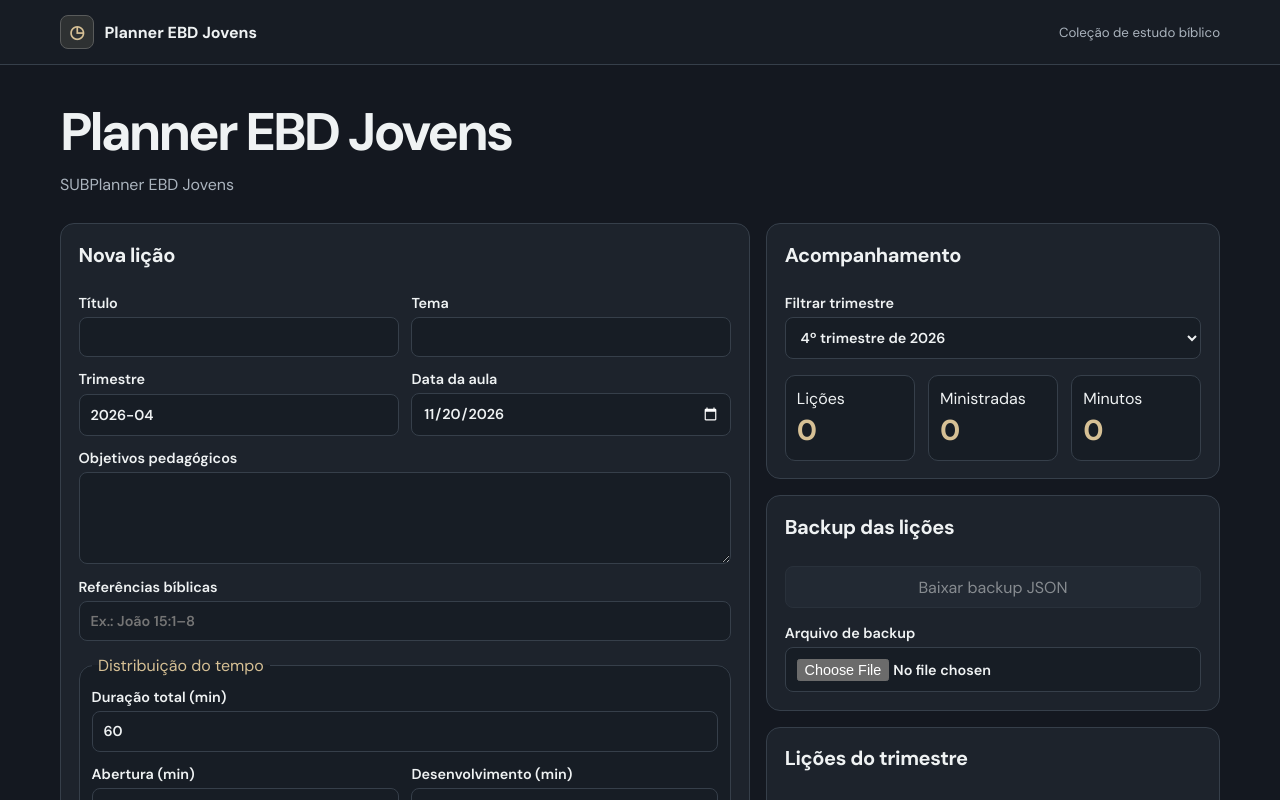
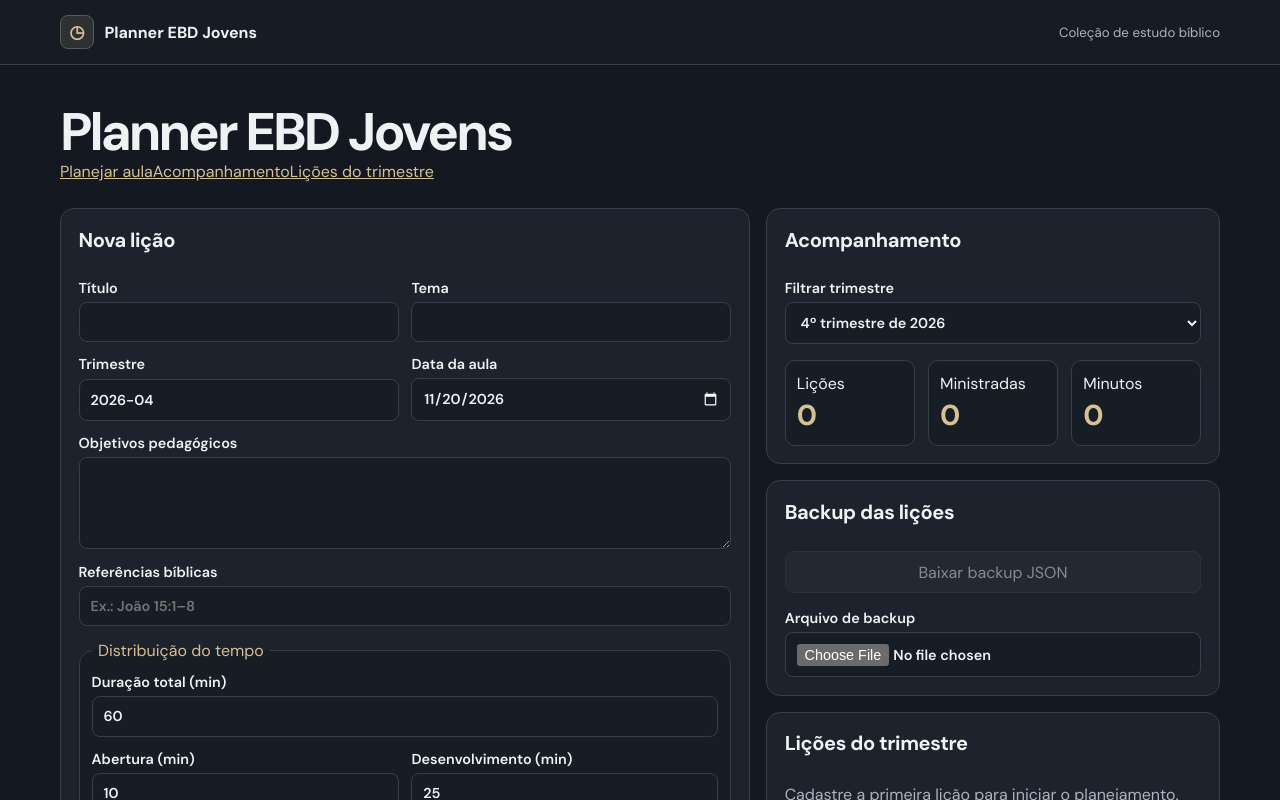
Before and after one commit to juniordev830/ebd-jovens-planner, a React (Vite) app: page / in a window 1280 px wide. Shown: the top 800 px of the page. Built offline with nearby package versions, Linux system fonts and the light colour scheme.

Commit message:
feat: adicionar navegação acessível entre seções

```diff
--- a/src/main.tsx
+++ b/src/main.tsx
@@ -16,7 +16,11 @@ createRoot(document.getElementById('root')!).render(
     <main id="conteudo">
       <div className="intro">
         <h1>Planner EBD Jovens</h1>
-        <p>SUBPlanner EBD Jovens</p>
+        <nav className="atalhos" aria-label="Seções desta página">
+          <a href="#planejar">Planejar aula</a>
+          <a href="#acompanhamento">Acompanhamento</a>
+          <a href="#licoes">Lições do trimestre</a>
+        </nav>
       </div>
       <App />
     </main>
```
